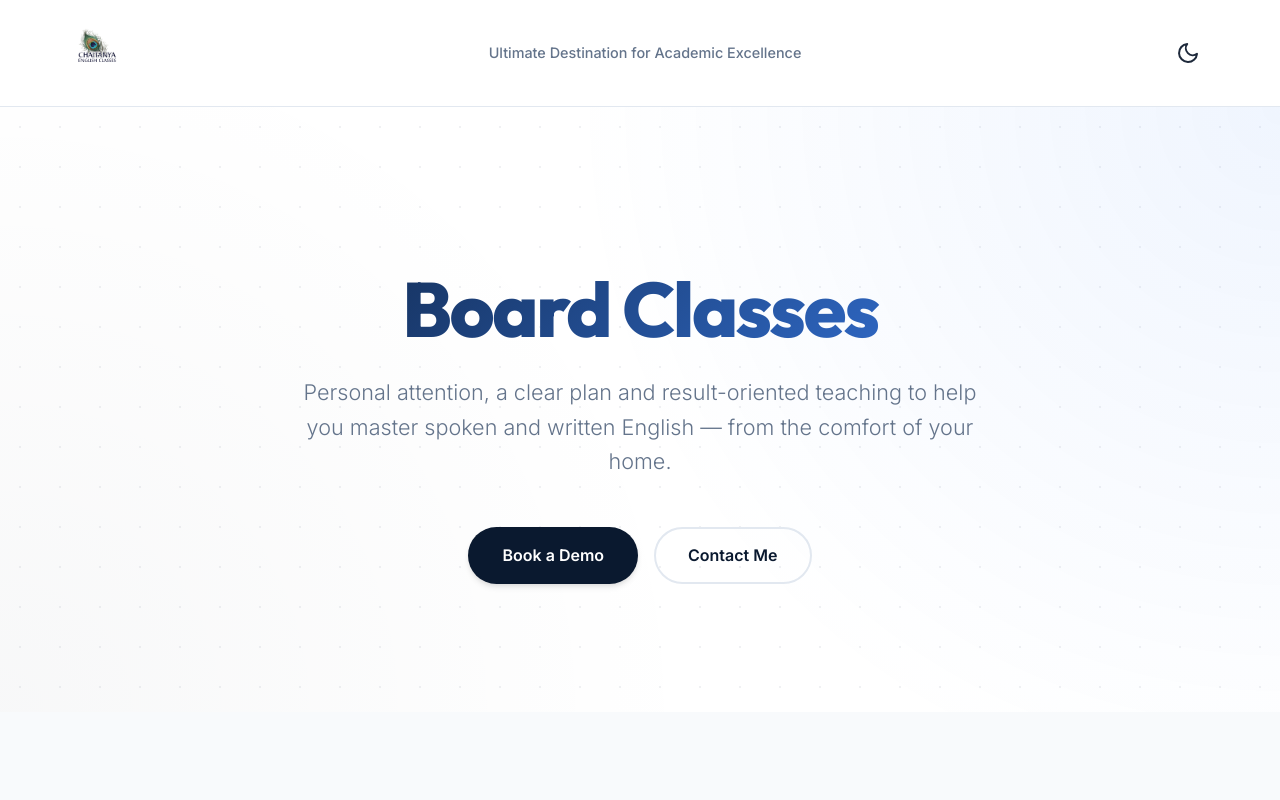
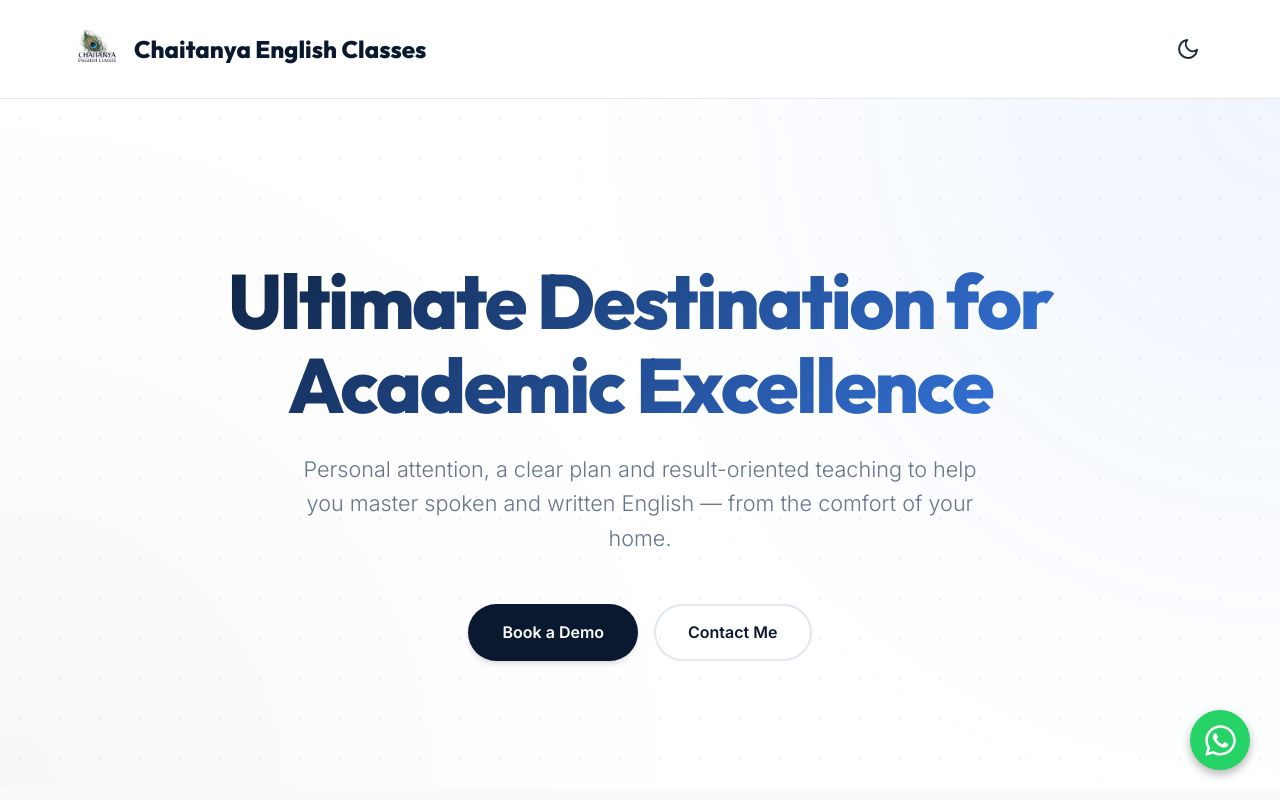
Before and after one commit to govindam3/gg-site, a plain HTML site: page index.html in a window 1280 px wide. Shown: the top 800 px of the page. Drawn offline with Linux system fonts and the light colour scheme.

Commit message:
Update texts and add WhatsApp floating button

```diff
--- a/index.html
+++ b/index.html
@@ -16,10 +16,10 @@
 
     <header class="header">
         <div class="container nav-container">
-            <a href="#" class="logo-link">
+            <a href="#" class="logo-link" style="display: flex; align-items: center; gap: 12px; text-decoration: none;">
                 <img src="logo.png" alt="Chaitanya English Classes Logo" class="logo-img" style="height: 50px; width: auto;">
+                <h1 class="logo" style="margin: 0; font-size: 1.5rem;">Chaitanya English Classes</h1>
             </a>
-            <p class="tagline">Ultimate Destination for Academic Excellence</p>
             <button id="themeToggle" class="theme-toggle" aria-label="Toggle dark mode">
                 <svg id="moonIcon" xmlns="http://www.w3.org/2000/svg" width="24" height="24" viewBox="0 0 24 24" fill="none" stroke="currentColor" stroke-width="2" stroke-linecap="round" stroke-linejoin="round"><path d="M21 12.79A9 9 0 1 1 11.21 3 7 7 0 0 0 21 12.79z"></path></svg>
                 <svg id="sunIcon" xmlns="http://www.w3.org/2000/svg" width="24" height="24" viewBox="0 0 24 24" fill="none" stroke="currentColor" stroke-width="2" stroke-linecap="round" stroke-linejoin="round" style="display: none;"><circle cx="12" cy="12" r="5"></circle><line x1="12" y1="1" x2="12" y2="3"></line><line x1="12" y1="21" x2="12" y2="23"></line><line x1="4.22" y1="4.22" x2="5.64" y2="5.64"></line><line x1="18.36" y1="18.36" x2="19.78" y2="19.78"></line><line x1="1" y1="12" x2="3" y2="12"></line><line x1="21" y1="12" x2="23" y2="12"></line><line x1="4.22" y1="19.78" x2="5.64" y2="18.36"></line><line x1="18.36" y1="5.64" x2="19.78" y2="4.22"></line></svg>
@@ -31,7 +31,7 @@
         <!-- Hero Section -->
         <section class="hero" id="home">
             <div class="container">
-                <h2 class="hero-title">Board Classes</h2>
+                <h2 class="hero-title">Ultimate Destination for Academic Excellence</h2>
                 <p class="hero-subtitle">Personal attention, a clear plan and result-oriented teaching to help you master spoken and written English — from the comfort of your home.</p>
                 <div class="hero-actions">
                     <a href="#demo" class="btn btn-primary">Book a Demo</a>
@@ -234,6 +234,11 @@
         </div>
     </footer>
 
+    <!-- WhatsApp Floating Button -->
+    <a href="https://wa.me/919212692246" class="whatsapp-float" target="_blank" aria-label="Chat on WhatsApp">
+        <svg xmlns="http://www.w3.org/2000/svg" viewBox="0 0 448 512" fill="currentColor"><path d="M380.9 97.1C339 55.1 283.2 32 223.9 32c-122.4 0-222 99.6-222 222 0 39.1 10.2 77.3 29.6 111L0 480l117.7-30.9c32.4 17.7 68.9 27 106.1 27h.1c122.3 0 224.1-99.6 224.1-222 0-59.3-25.2-115-67.1-157zm-157 341.6c-33.2 0-65.7-8.9-94-25.7l-6.7-4-69.8 18.3L72 359.2l-4.4-7c-18.5-29.4-28.2-63.3-28.2-98.2 0-101.7 82.8-184.5 184.6-184.5 49.3 0 95.6 19.2 130.4 54.1 34.8 34.9 56.2 81.2 56.1 130.5 0 101.8-84.9 184.6-186.6 184.6zm101.2-138.2c-5.5-2.8-32.8-16.2-37.9-18-5.1-1.9-8.8-2.8-12.5 2.8-3.7 5.6-14.3 18-17.6 21.8-3.2 3.7-6.5 4.2-12 1.4-32.6-16.3-54-29.1-75.5-66-5.7-9.8 5.7-9.1 16.3-30.3 1.8-3.7.9-6.9-.5-9.7-1.4-2.8-12.5-30.1-17.1-41.2-4.5-10.8-9.1-9.3-12.5-9.5-3.2-.2-6.9-.2-10.6-.2-3.7 0-9.7 1.4-14.8 6.9-5.1 5.6-19.4 19-19.4 46.3 0 27.3 19.9 53.7 22.6 57.4 2.8 3.7 39.1 59.7 94.8 83.8 35.2 15.2 49 16.5 66.6 13.9 10.7-1.6 32.8-13.4 37.4-26.4 4.6-13 4.6-24.1 3.2-26.4-1.3-2.5-5-3.9-10.5-6.6z"/></svg>
+    </a>
+
     <!-- Custom JS -->
     <script src="script.js"></script>
 </body>
--- a/style.css
+++ b/style.css
@@ -506,6 +506,34 @@
     font-size: 0.875rem;
 }
 
+/* WhatsApp Float */
+.whatsapp-float {
+    position: fixed;
+    bottom: 30px;
+    right: 30px;
+    width: 60px;
+    height: 60px;
+    background-color: #25d366;
+    color: white;
+    border-radius: 50%;
+    display: flex;
+    align-items: center;
+    justify-content: center;
+    box-shadow: 0 4px 10px rgba(0,0,0,0.3);
+    z-index: 1000;
+    transition: var(--transition);
+}
+
+.whatsapp-float:hover {
+    transform: translateY(-5px) scale(1.05);
+    background-color: #128c7e;
+}
+
+.whatsapp-float svg {
+    width: 35px;
+    height: 35px;
+}
+
 /* Responsive */
 @media (max-width: 768px) {
     .hero {
```
